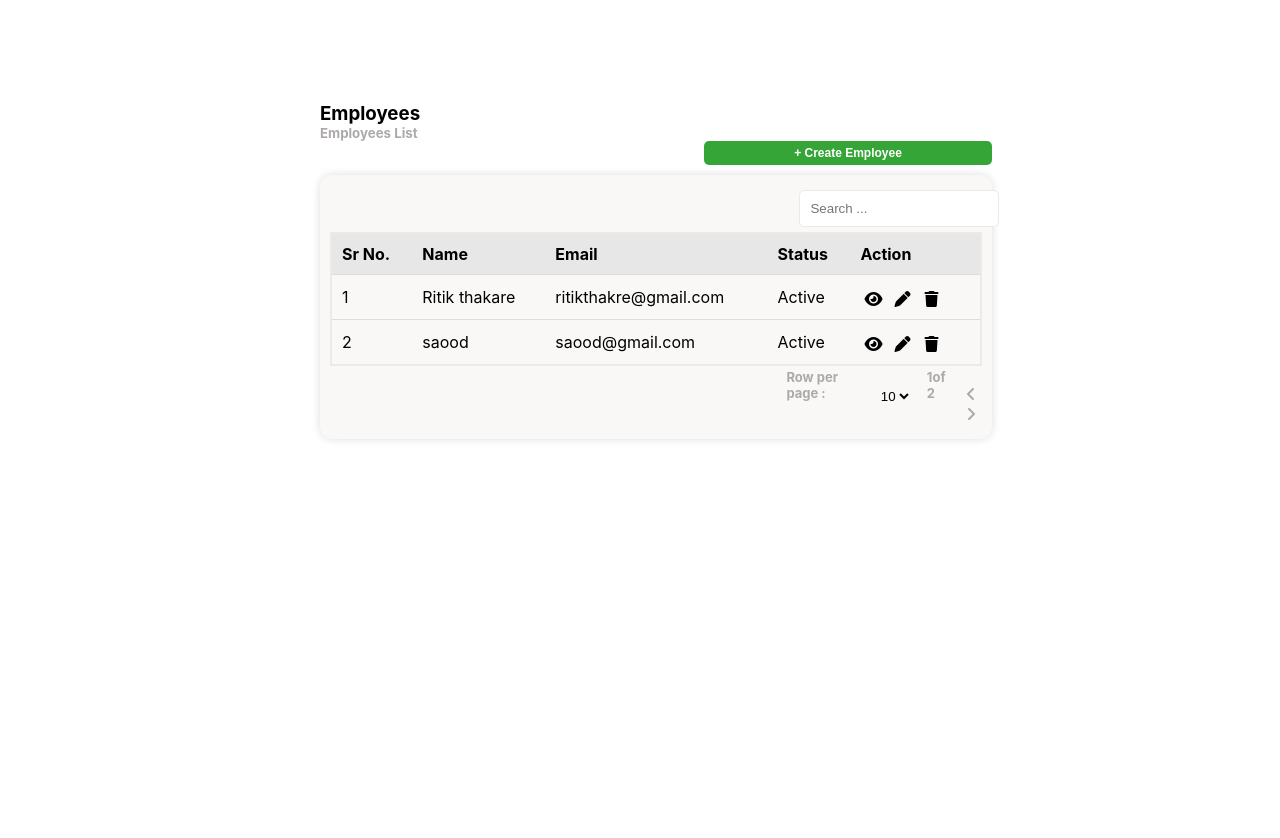
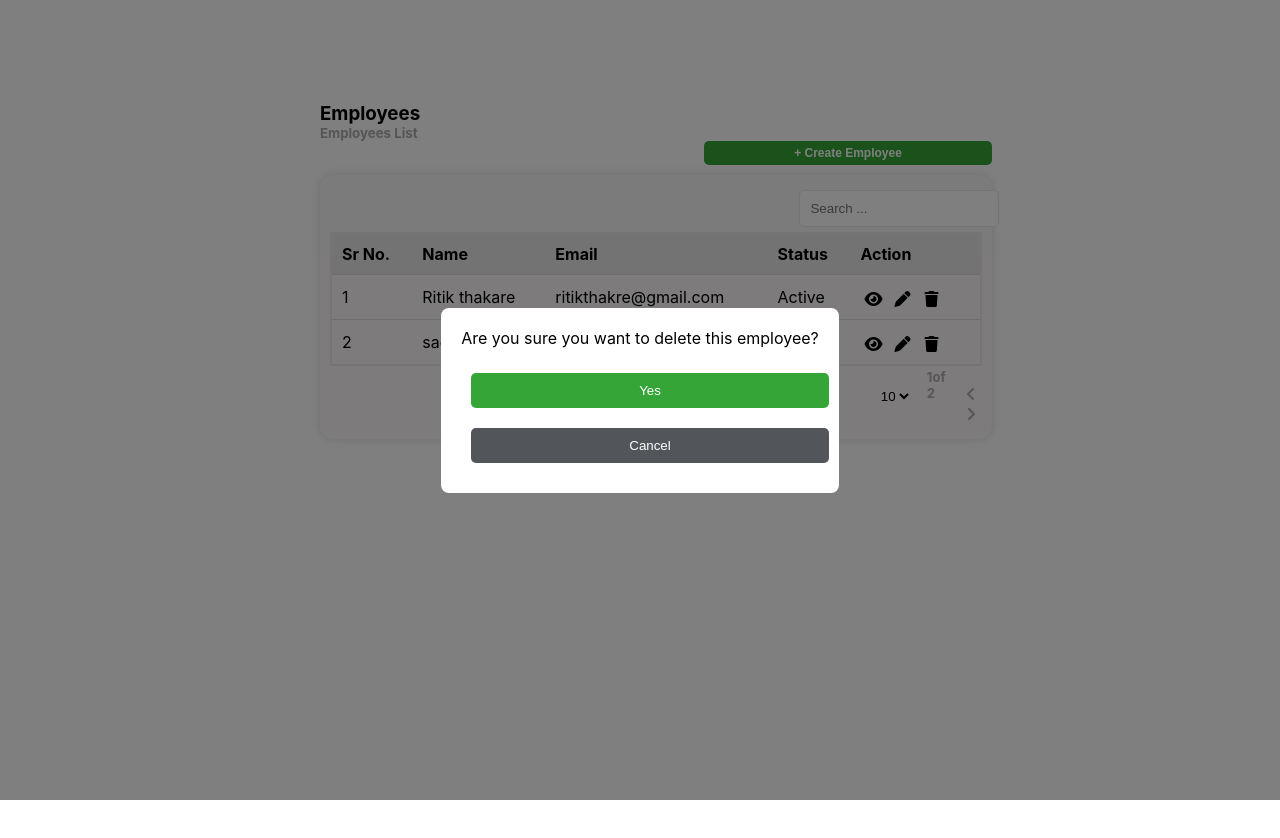
Before and after one commit to abhinavingle8080/Ilomaadmin, a React (Create React App) app: page /employee in a window 1280 px wide. Both pictures are taken after a click on the element 935 px from the left and 295 px from the top of the page. Shown: the top 838 px of the page. Built offline with nearby package versions, Linux system fonts and the light colour scheme.

Commit message:
addition of delete popup

```diff
--- a/src/App.js
+++ b/src/App.js
@@ -1,6 +1,6 @@
 import React, { useState } from 'react';
 import './App.css';
-import { BrowserRouter as Router, Route, Routes, Navigate } from 'react-router-dom';
+import { BrowserRouter as Router, Route, Routes,  } from 'react-router-dom';
 import Sidebar from './pages/auth/Sidebar';
 import Login from './pages/auth/Login';
 import Employees from './pages/auth/Employees';
--- a/src/pages/auth/Employees.css
+++ b/src/pages/auth/Employees.css
@@ -145,3 +145,46 @@ th {
         margin-left: 20%;
     }
 }
+/* Employees.css */
+
+.delete-confirmation {
+    position: fixed;
+    top: 0;
+    left: 0;
+    width: 100%;
+    height: 100%;
+    background-color: rgba(0, 0, 0, 0.5);
+    display: flex;
+    justify-content: center;
+    align-items: center;
+  }
+
+  .confirmation-box {
+    background-color: #fff;
+    padding: 20px;
+    border-radius: 8px;
+    text-align: center;
+  }
+
+  .confirmation-box p {
+    margin-bottom: 15px;
+  }
+
+  .confirmation-box button {
+    padding: 10px 10px;
+    margin: 10px;
+    border: none;
+    border-radius: 5px;
+    cursor: pointer;
+    outline: none;
+  }
+
+  .confirmation-box button:first-child {
+    background-color: rgb(54, 165, 56); /* Red color for delete button */
+    color: #fff;
+  }
+
+  .confirmation-box button:last-child {
+    background-color: #52565a; /* Grey color for cancel button */
+    color: #fff;
+  }
--- a/src/pages/auth/Employees.jsx
+++ b/src/pages/auth/Employees.jsx
@@ -1,8 +1,19 @@
-import React from 'react';
+import React, { useState } from 'react';
 import './Employees.css'; // Make sure to create and import the CSS file
 import '@fortawesome/fontawesome-free/css/all.css';
 
 const CategoriesTable = () => {
+  const [showDeleteConfirmation, setShowDeleteConfirmation] = useState(false);
+
+  // Function to handle delete confirmation
+  const handleDeleteConfirmation = () => {
+    // Logic to delete the employee if confirmed
+    // Implement your delete logic here
+
+    // Close the delete confirmation popup
+    setShowDeleteConfirmation(false);
+  };
+
   return (
     <section>
       <div className="head">
@@ -35,7 +46,7 @@ const CategoriesTable = () => {
               <td>
                 <span className="view-icon"><i className="fas fa-eye"></i></span>
                 <span className="edit-icon"><i className="fas fa-pen"></i></span>
-                <span className="delete-icon"><i className="fas fa-trash"></i></span>
+                <span className="delete-icon" onClick={() => setShowDeleteConfirmation(true)}><i className="fas fa-trash"></i></span>
               </td>
             </tr>
             <tr>
@@ -46,10 +57,9 @@ const CategoriesTable = () => {
               <td>
                 <span className="view-icon"><i className="fas fa-eye"></i></span>
                 <span className="edit-icon"><i className="fas fa-pen"></i></span>
-                <span className="delete-icon"><i className="fas fa-trash"></i></span>
+                <span className="delete-icon" onClick={() => setShowDeleteConfirmation(true)}><i className="fas fa-trash"></i></span>
               </td>
             </tr>
-
           </tbody>
         </table>
         <div className="footer">
@@ -65,8 +75,20 @@ const CategoriesTable = () => {
           </span>
         </div>
       </div>
+
+      {/* Delete Confirmation Popup */}
+      {showDeleteConfirmation && (
+        <div className="delete-confirmation">
+          <div className="confirmation-box">
+            <p>Are you sure you want to delete this employee?</p>
+            <div>
+              <button onClick={handleDeleteConfirmation}>Yes</button>
+              <button onClick={() => setShowDeleteConfirmation(false)}>Cancel</button>
+            </div>
+          </div>
+        </div>
+      )}
     </section>
-
   );
 };
 
```
